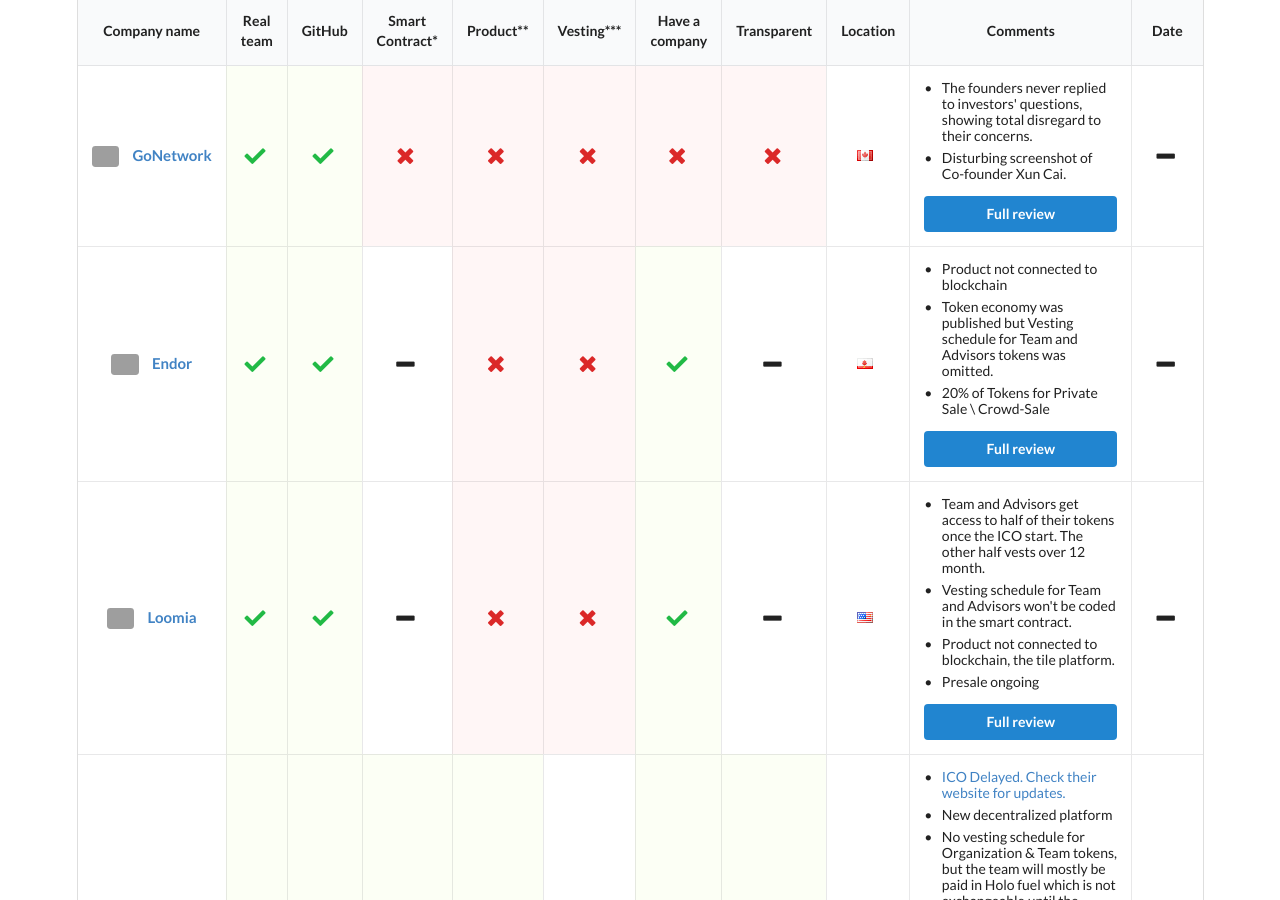
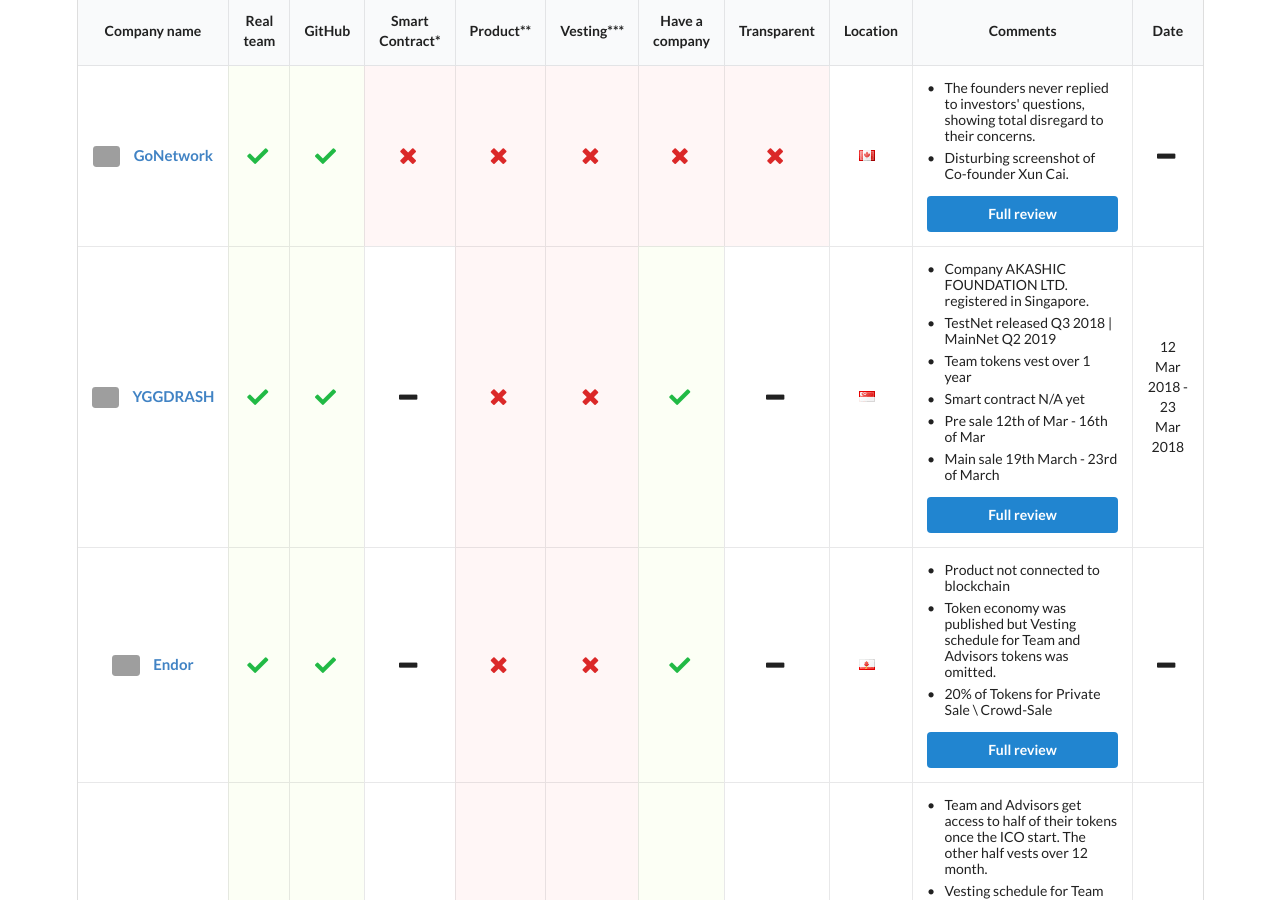
Before and after one commit to ico-check/ico-check, a Jekyll site: the page built from index.md, in a window 1280 px wide and 900 px high, scrolled down 496 px. Built offline with Jekyll 4.4.1, drawn with Linux system fonts in a browser that asks for light colours; nearby versions of some CDN libraries; grey boxes are pictures that could not be loaded.

Commit message:
48-yggdrash-ico-check
Added Yggdrash
- Added comment
- Added date

```diff
--- a/_data/active-future-icos.yml
+++ b/_data/active-future-icos.yml
@@ -17,6 +17,29 @@
   ico_end_date:
   safe: false
   issue_url: https://github.com/ico-check/ico-check/issues/12
+
+- name: YGGDRASH
+  image: https://i.imgur.com/jTpqWxB.jpg
+  url: https://yggdrash.io/
+  real_team: true
+  github: true
+  smart_contract:
+  product: false
+  min_vesting: false
+  have_company: true
+  transparent:
+  location: Singapore
+  comments:
+    - content: Company AKASHIC FOUNDATION LTD. registered in Singapore.
+    - content: TestNet released Q3 2018 | MainNet Q2 2019
+    - content: Team tokens vest over 1 year
+    - content: Smart contract N/A yet
+    - content: Pre sale 12th of Mar - 16th of Mar
+    - content: Main sale 19th March - 23rd of March
+  ico_start_date: 2018-03-12T11:00:00Z
+  ico_end_date: 2018-03-23T11:00:00Z
+  safe:
+  issue_url: https://github.com/ico-check/ico-check/issues/71
 
 - name: Endor
   image: https://i.imgur.com/JoIgfZZ.jpg
```
